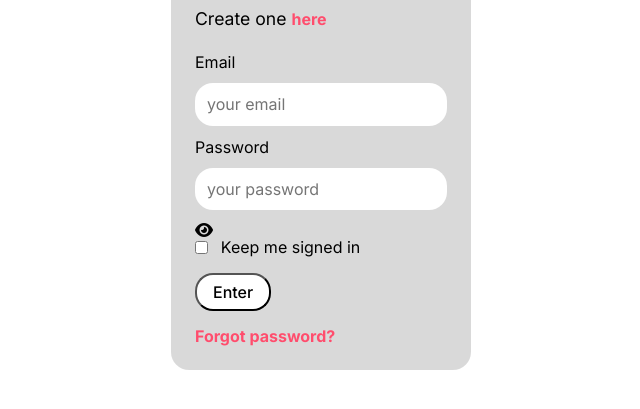
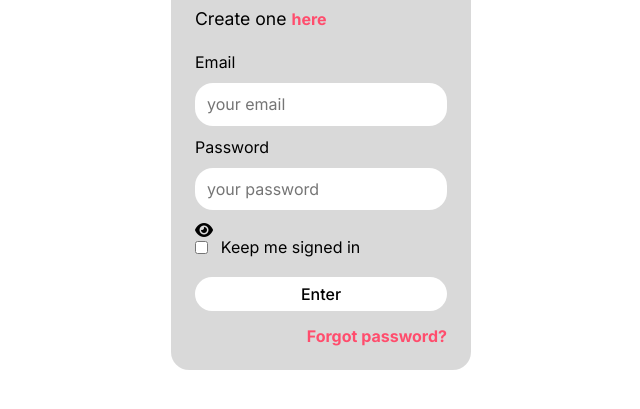
Before and after one commit to BernardCornelis-Dev/login-form2, a plain HTML site: page index.html in a window 1280 px wide. Shown: the part 303-712 px from the top of the page, without its empty margins (319-959 px from the left). Drawn offline with nearby package versions, Linux system fonts and the light colour scheme.

Commit message:
Centered button

```diff
--- a/css/styles.css
+++ b/css/styles.css
@@ -97,7 +97,10 @@ p {
 }
 
 .button {
-
+    display: block;
+    margin: 20px auto;
+    width: 100%;
+    border: none;
     border-radius: 18px;
     padding: 0.5rem 1rem;
     background: #fff;
@@ -109,3 +112,9 @@ p {
     font-weight: 800;
     color: var(--accent-color);
 }
+
+.forgot {
+    display: block;
+    margin-top: 8px;
+    text-align: right;
+}
--- a/index.html
+++ b/index.html
@@ -47,7 +47,7 @@
                 <button type="submit" class="button">Enter</button>
             </form>
 
-            <a href="#">Forgot password?</a>
+            <a href="#" class="forgot">Forgot password?</a>
         </section>
     </main>
 </body>
```
